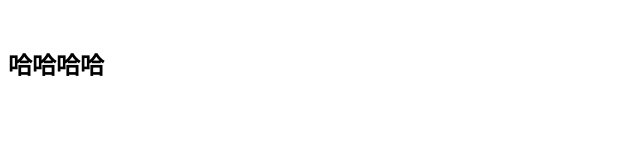
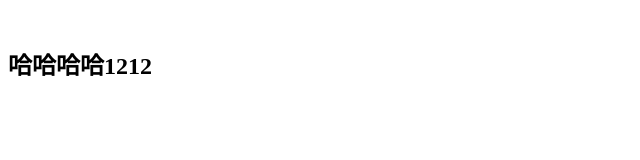
Before and after one commit to xuhongchang/html, a plain HTML site: page index.html in a window 1280 px wide. Shown: the full height of the page, 0-640 px from the left. Drawn offline with Linux system fonts and the light colour scheme.

Commit message:
Update index.html

```diff
--- a/index.html
+++ b/index.html
@@ -5,7 +5,7 @@
   <title id="title">TEST跳转中......</title>
  </head>
  <body>
-  <!--<script src="main.js"></script>-->
-   <h2>哈哈哈哈</h2>
+  <!--<script src="js/main.js"></script>-->
+   <h2>哈哈哈哈1212</h2>
 </body>
 </html>
```
